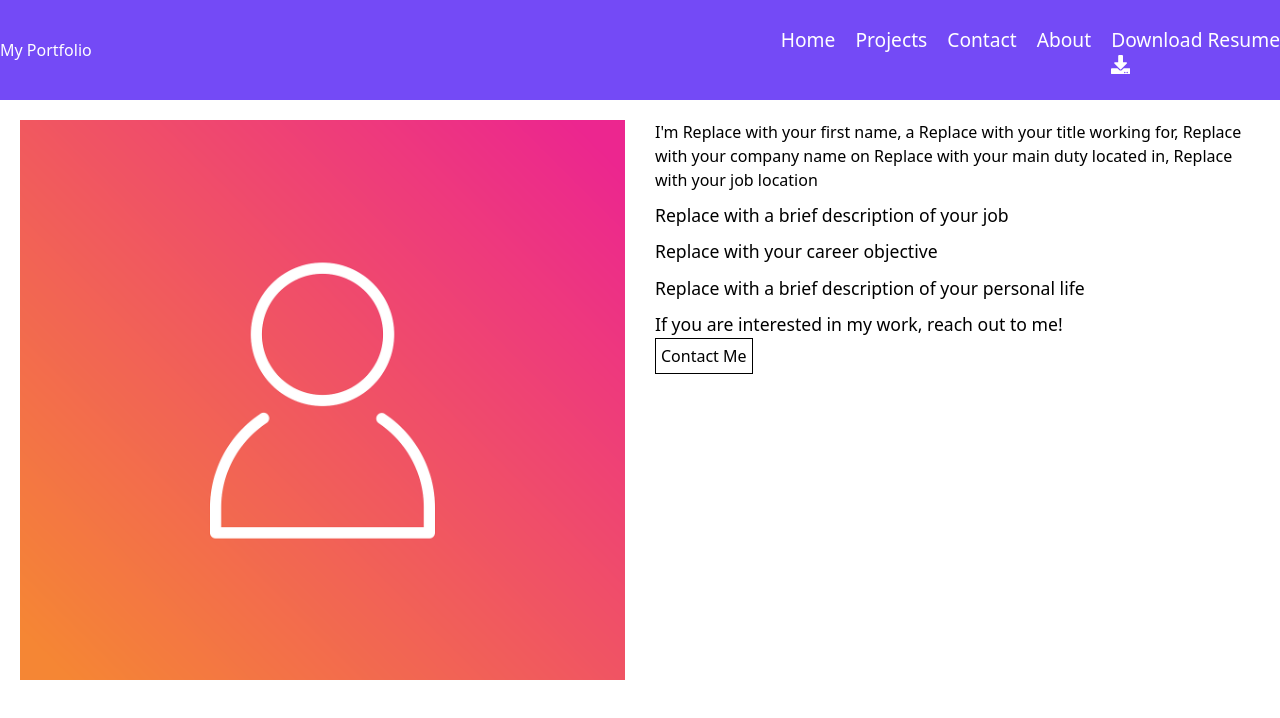
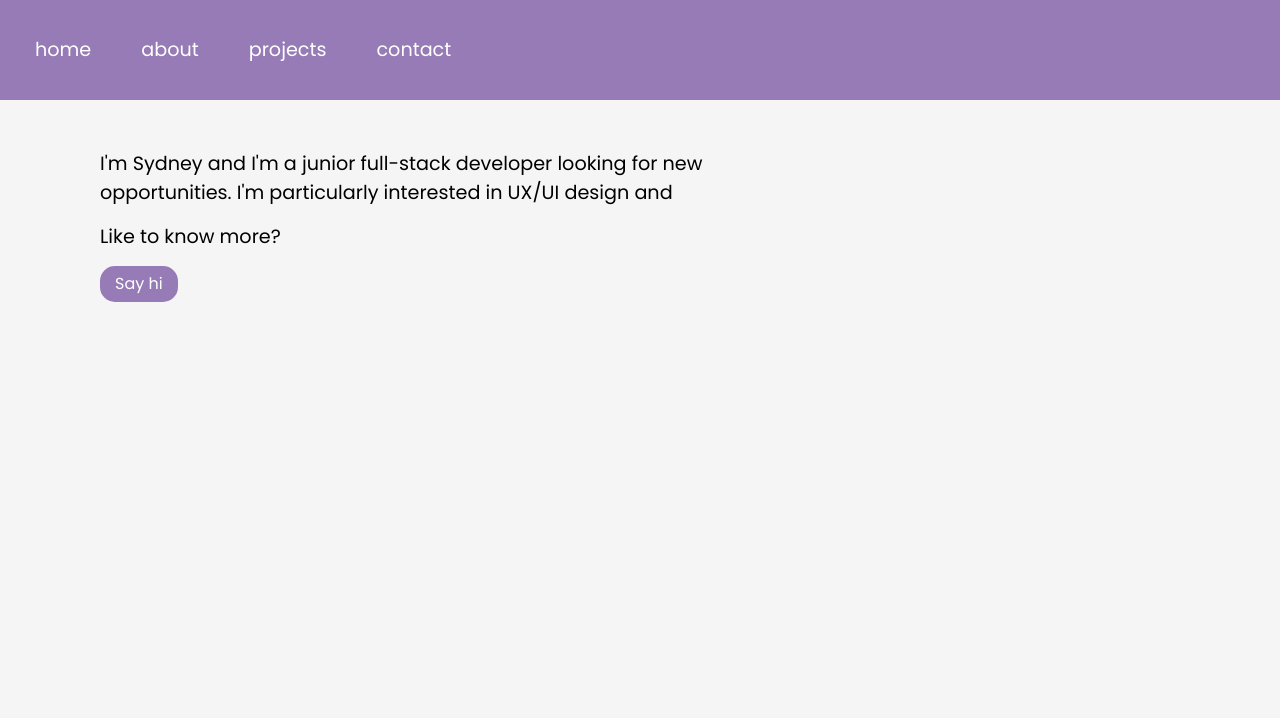
Before and after one commit to javiguerra777/my_portfolio_template, a React (Vite) app: page /about in a window 1280 px wide. Shown: the top 718 px of the page. Built offline with nearby package versions, Linux system fonts and the light colour scheme.

Commit message:
initial updates

```diff
--- a/package.json
+++ b/package.json
@@ -1,5 +1,6 @@
 {
   "name": "my_portfolio",
+  "homepage": ".",
   "private": true,
   "version": "0.0.0",
   "type": "module",
--- a/src/components/NavBar.jsx
+++ b/src/components/NavBar.jsx
@@ -3,7 +3,7 @@ import { NavLink } from "react-router-dom"
 import { motion } from "framer-motion";
 import { GiHamburgerMenu } from "react-icons/gi";
 import { IoMdClose } from "react-icons/io";
-import DownloadResume from "./DownloadResume";
+// import DownloadResume from "./DownloadResume";
 
 const sidebarVariants = {
   open: {
@@ -30,15 +30,12 @@ const NavBar = () => {
   const [open, setOpen] = useState(false);
   return (
     <nav className="navigation px-4 py-2">
-      <section>
-        <h1 className="text-3xl font-bold">My Portfolio</h1>
-      </section>
       <section className="lg-links">
         <NavLink to="/">Home</NavLink>
+        <NavLink to="/about">About</NavLink>
         <NavLink to="/projects">Projects</NavLink>
         <NavLink to="/contact">Contact</NavLink>
-        <NavLink to="/about">About</NavLink>
-        <DownloadResume />
+        {/* <DownloadResume /> */}
       </section>
       <section className="sm-active">
         <button
@@ -66,10 +63,10 @@ const NavBar = () => {
           </button>
         </section>
         <NavLink to="/">Home</NavLink>
+        <NavLink to="/about">About</NavLink>
         <NavLink to="/projects">Projects</NavLink>
         <NavLink to="/contact">Contact</NavLink>
-        <NavLink to="/about">About</NavLink>
-        <DownloadResume />
+        {/* <DownloadResume /> */}
       </motion.aside>
     </nav>
   )
--- a/src/pages/About.jsx
+++ b/src/pages/About.jsx
@@ -1,34 +1,62 @@
 import { NavLink } from 'react-router-dom';
-import PlaceholderImage from '../assets/placeholder_image.png';
-
-// Replace these variables with your information
-const firstName = 'Replace with your first name';
-const jobTitle = 'Replace with your title';
-const company = 'Replace with your company name';
-const mainDuty = 'Replace with your main duty';
-const jobLocation = 'Replace with your job location';
-const briefJobDescription = 'Replace with a brief description of your job';
-const careerObjective = 'Replace with your career objective';
-const personalLife = 'Replace with a brief description of your personal life';
+// import PlaceholderImage from '../assets/placeholder_image.png';
+// const firstName = 'Sydney';
+// const jobTitle = 'Replace with your title';
+// const company = 'Replace with your company name';
+// const mainDuty = 'Replace with your main duty';
+// const jobLocation = 'Replace with your job location';
+// const briefJobDescription = 'Replace with a brief description of your job';
+// const careerObjective = 'Replace with your career objective';
+// const personalLife = 'Replace with a brief description of your personal life';
 
 const About = () => {
-  return (
-    <main className="about-container">
-      <section className='about-content-container'>
-        <section className='image-container'>
-          {/* Replace this placeholder image and alt tag with a professional headshot */}
-          <img className='headshot' src={PlaceholderImage} alt="placeholder image" />
+    return (
+      <main className="home-container">
+        <section className="home-hero home-subsection">
+          {/* <h2 className="text-4xl mb-2">Hi, I'm Sydney</h2> */}
+          <p className="subsection-paragraph">I&apos;m Sydney and I&apos;m a junior full-stack developer looking for new opportunities. I&apos;m particularly interested in UX/UI design and</p>
+          <p className="subsection-paragraph">Like to know more?</p>
+          <NavLink to="/contact">
+          Say hi
+          </NavLink>
         </section>
-        <section className='description-container'>
-          <h2 className='text-xl font-medium'>I&apos;m {firstName}, a {jobTitle} working for, {company} on {mainDuty} located in, {jobLocation}</h2>
-          <p>{briefJobDescription}</p>
-          <p>{careerObjective}</p>
-          <p>{personalLife}</p>
-          <p className='mb-4'>If you are interested in my work, reach out to me!</p>
-          <NavLink to="/contact" className="contact-me-btn">Contact Me</NavLink>
+        {/* <section className="overview home-subsection">
+          <h3 className="subsection-intro-header">Introduction</h3>
+          <h2 className="subsection-big-header">Overview.</h2>
+          <p className="subsection-paragraph">{professionalSummary}</p>
+          <NavLink to="/about">
+          Learn More About Me
+          </NavLink>
         </section>
-      </section>
-    </main>
-  )
-}
+        <section className="projects home-subsection">
+          <h3 className="subsection-intro-header">My Works</h3>
+          <h2 className="subsection-big-header">Projects.</h2>
+          <p className="subsection-paragraph">I have worked on multiple project, the projects I have worked on demonstrate my skills and experience through real-life examples of my work. Each project is briefly described and includes links to code repositories that showcase my ability to tackle challenging problems. If you are interested in my work click on the link below to go to the project page.</p>
+          <NavLink to="/projects">
+          View Projects
+          </NavLink>
+        </section> */}
+      </main>
+    )
+  }
+//   return (
+//     <main className="about-container">
+//        <section className='about-content-container'>
+//        {/* <section className='image-container'>
+//           {/* Replace this placeholder image and alt tag with a professional head shot */}
+//           {/* <img className='headShot' src={PlaceholderImage} alt="placeholder image" />
+//         </section> */}
+//         <section className='description-container'>
+//           <h2 className='text-xl font-medium'>I'm Sydney, a junior full-stack developer.
+//             {/* I&apos;m {firstName}, a {jobTitle} working for, {company} on {mainDuty} located in, {jobLocation} */}</h2>
+//           {/* <p>{briefJobDescription}</p>
+//           <p>{careerObjective}</p>
+//           <p>{personalLife}</p> */}
+//           <p className='mb-4'>If you're interested in my work, reach out to me!</p>
+//           <NavLink to="/contact">Say hi</NavLink>
+//         </section>
+//       </section>
+//     </main>
+//   )
+// }
  export default About;
--- a/src/pages/Home.jsx
+++ b/src/pages/Home.jsx
@@ -1,23 +1,18 @@
 import { NavLink } from "react-router-dom";
-import PlaceholderHero from '../assets/placeholder_hero_background.jpg'
 
-const fullName = 'Replace with your name';
-const personalQuote = 'Replace with your personal quote';
-const professionalSummary = 'Replace with your professional summary';
+const firstName = 'Sydney';
 
 const Home = () => {
   return (
     <main className="home-container">
       <section className="home-hero home-subsection">
-        <h2 className="text-4xl mb-2">Hi, I am {fullName}</h2>
-        <p className="subsection-paragraph">{personalQuote}</p>
+        <h2 className="text-4xl mb-2">Hi, I&apos;m {firstName} &#10024;</h2>
+        <p className="subsection-paragraph">and I&apos;m a junior full-stack developer.</p>
         <NavLink to="/contact">
-        Contact Me
+        Get in touch
         </NavLink>
-        {/* Replace the src with your own placeholder and change the alt to match the description */}
-        <img className="hero-background" src={PlaceholderHero} alt="placeholder hero image" />
       </section>
-      <section className="overview home-subsection">
+      {/* <section className="overview home-subsection">
         <h3 className="subsection-intro-header">Introduction</h3>
         <h2 className="subsection-big-header">Overview.</h2>
         <p className="subsection-paragraph">{professionalSummary}</p>
@@ -28,11 +23,11 @@ const Home = () => {
       <section className="projects home-subsection">
         <h3 className="subsection-intro-header">My Works</h3>
         <h2 className="subsection-big-header">Projects.</h2>
-        <p className="subsection-paragraph">I have worked on multiple project, the projects I have worked on demonstrate my skills and experience through real-life examples of my work. Each project is briefly deescribed and includes links to code repositories that showcase my ability to tackle challenging problems. If you are interested in my work click on the link below to go to the project page.</p>
+        <p className="subsection-paragraph">I have worked on multiple project, the projects I have worked on demonstrate my skills and experience through real-life examples of my work. Each project is briefly described and includes links to code repositories that showcase my ability to tackle challenging problems. If you are interested in my work click on the link below to go to the project page.</p>
         <NavLink to="/projects">
         View Projects
         </NavLink>
-      </section>
+      </section> */}
     </main>
   )
 }
--- a/src/styles/about.scss
+++ b/src/styles/about.scss
@@ -1,45 +1,57 @@
-.about-container {
-  flex: 1;
-  display: flex;
-  justify-content: center;
-  .about-content-container {
-    margin-top: 20px;
+.home-container {
+  flex:1;
   display: flex;
   flex-direction: column;
-    justify-content: center;
-    align-items: center;
-    padding: 0 20px;
+  .home-subsection {
+    min-height: 100vh;
+    padding: 50px 15px 0;
+    @media screen and (min-width: $tablet) {
+      padding: 50px 70px 0;
+    }
     @media screen and (min-width: $laptop) {
-      flex-direction: row;
-      height: 80%;
+      padding: 50px 100px 0;
     }
-    .description-container {
-      display: flex;
-      flex-direction: column;
-      align-items: flex-start;
-      height: 100%;
-      width: 100%;
-      margin: 0 0 30px 0;
-      @media screen and (min-width: $laptop){
-        margin: 0 0 0 30px;
+    .subsection-intro-header {
+      font-size: 1.5rem;
     }
-      .contact-me-btn {
-        border: solid 1px black;
-        padding: 5px;
+    .subsection-big-header {
+      font-size: 2.5rem;
+      margin-bottom: 10px;
     }
-      p {
-        font-size: 1.1rem;
-        margin-top: 10px;
+    .subsection-paragraph {
+      margin-bottom: 15px;
+      font-size: 1.2rem;
+      max-width: 700px;
+    }
+    a {
+      display: inline-block;
+      padding: 6px 15px 6px 15px;
+      text-decoration: none;
+      color: white;
+      background-color: #967BB6;
+      border-radius: 15px;
+      transition: all 0.3s ease;
+    }
+    a:hover {
+      color: #967BB6;
+      background-color: white;
+      // box-shadow: 0 0 10px rgba(0, 0, 0, 0.1);
+      // transform: translateY(-0.5px);
     }
   }
-    .image-container {
-      height: 100%;
-      width: 100%;
-      .headshot {
+  .home-hero {
+    position: relative;
+    .hero-background {
       width: 100%;
       height: 100%;
+      position: absolute;
+      z-index: -1;
+      top: 0;
+      left: 0;
       object-fit: cover;
     }
   }
+  .overview {
+    background-color: whitesmoke;
   }
 }
--- a/src/styles/home.scss
+++ b/src/styles/home.scss
@@ -24,14 +24,19 @@
       max-width: 700px;
     }
     a {
-      border: solid 1px black;
-      max-width: 200px;
-      padding: 5px;
-      text-align: center;
+      display: inline-block;
+      padding: 6px 15px 6px 15px;
+      text-decoration: none;
+      color: white;
+      background-color: #967BB6;
+      border-radius: 15px;
+      transition: all 0.3s ease;
     }
     a:hover {
-      background-color: black;
-      color: white;
+      color: #967BB6;
+      background-color: white;
+      // box-shadow: 0 0 10px rgba(0, 0, 0, 0.1);
+      // transform: translateY(-0.5px);
     }
   }
   .home-hero {
--- a/src/styles/index.scss
+++ b/src/styles/index.scss
@@ -5,12 +5,16 @@
 @import 'not-found.scss';
 @import 'projects.scss';
 @import 'nav-bar.scss';
+@import url('https://fonts.googleapis.com/css2?family=Plus+Jakarta+Sans:ital,wght@0,200..800;1,200..800&family=Poppins:ital,wght@0,100;0,200;0,300;0,400;0,500;0,600;0,700;0,800;0,900;1,100;1,200;1,300;1,400;1,500;1,600;1,700;1,800;1,900&display=swap');
 
 body {
   margin: 0;
   padding: 0;
   overflow: hidden;
+  background-color: whitesmoke;
+  font-family: "Poppins", sans-serif;
 }
+
 .content-container {
   width: 100vw;
   height: 100vh;
@@ -19,3 +23,111 @@ body {
   display: flex;
   flex-direction: column;
 }
+
+.poppins-thin {
+  font-family: "Poppins", sans-serif;
+  font-weight: 100;
+  font-style: normal;
+}
+
+.poppins-extralight {
+  font-family: "Poppins", sans-serif;
+  font-weight: 200;
+  font-style: normal;
+}
+
+.poppins-light {
+  font-family: "Poppins", sans-serif;
+  font-weight: 300;
+  font-style: normal;
+}
+
+.poppins-regular {
+  font-family: "Poppins", sans-serif;
+  font-weight: 400;
+  font-style: normal;
+}
+
+.poppins-medium {
+  font-family: "Poppins", sans-serif;
+  font-weight: 500;
+  font-style: normal;
+}
+
+.poppins-semibold {
+  font-family: "Poppins", sans-serif;
+  font-weight: 600;
+  font-style: normal;
+}
+
+.poppins-bold {
+  font-family: "Poppins", sans-serif;
+  font-weight: 700;
+  font-style: normal;
+}
+
+.poppins-extrabold {
+  font-family: "Poppins", sans-serif;
+  font-weight: 800;
+  font-style: normal;
+}
+
+.poppins-black {
+  font-family: "Poppins", sans-serif;
+  font-weight: 900;
+  font-style: normal;
+}
+
+.poppins-thin-italic {
+  font-family: "Poppins", sans-serif;
+  font-weight: 100;
+  font-style: italic;
+}
+
+.poppins-extralight-italic {
+  font-family: "Poppins", sans-serif;
+  font-weight: 200;
+  font-style: italic;
+}
+
+.poppins-light-italic {
+  font-family: "Poppins", sans-serif;
+  font-weight: 300;
+  font-style: italic;
+}
+
+.poppins-regular-italic {
+  font-family: "Poppins", sans-serif;
+  font-weight: 400;
+  font-style: italic;
+}
+
+.poppins-medium-italic {
+  font-family: "Poppins", sans-serif;
+  font-weight: 500;
+  font-style: italic;
+}
+
+.poppins-semibold-italic {
+  font-family: "Poppins", sans-serif;
+  font-weight: 600;
+  font-style: italic;
+}
+
+.poppins-bold-italic {
+  font-family: "Poppins", sans-serif;
+  font-weight: 700;
+  font-style: italic;
+}
+
+.poppins-extrabold-italic {
+  font-family: "Poppins", sans-serif;
+  font-weight: 800;
+  font-style: italic;
+}
+
+.poppins-black-italic {
+  font-family: "Poppins", sans-serif;
+  font-weight: 900;
+  font-style: italic;
+}
--- a/src/styles/nav-bar.scss
+++ b/src/styles/nav-bar.scss
@@ -3,9 +3,10 @@
   justify-content: space-between;
   align-items: center;
   min-height: 100px;
-  background-color: #744af6;
+  background-color: #967BB6;
   color: white;
   position: sticky;
+  text-transform: lowercase;
   top: 0;
   z-index: 98;
   .lg-links {
@@ -16,6 +17,13 @@
     }
     a {
       margin-left: 20px;
+      display: inline-block;
+      padding: 6px 15px 6px 15px;
+      text-decoration: none;
+      color: white;
+      background-color: #967BB6;
+      border-radius: 15px;
+      transition: all 0.3s ease;
     }
   }
   .sm-active {
@@ -44,8 +52,10 @@
     }
   }
   a:hover {
-    color: blue;
-    text-decoration: underline;
+    color: #967BB6;
+    background-color: white;
+    // box-shadow: 0 0 10px rgba(0, 0, 0, 0.1);
+    // transform: translateY(-0.5px);
   }
   button:hover {
     background-color: gray;
```
Also changed, not shown: src/pages/Contact.jsx (+9 -11 lines), src/pages/Projects.jsx (+10 -24 lines), src/styles/contact.scss (+8 -3 lines), src/styles/projects.scss (+6 -5 lines), src/components/mwa.png (added). Lines whose indentation alone changed are shown as unchanged.
